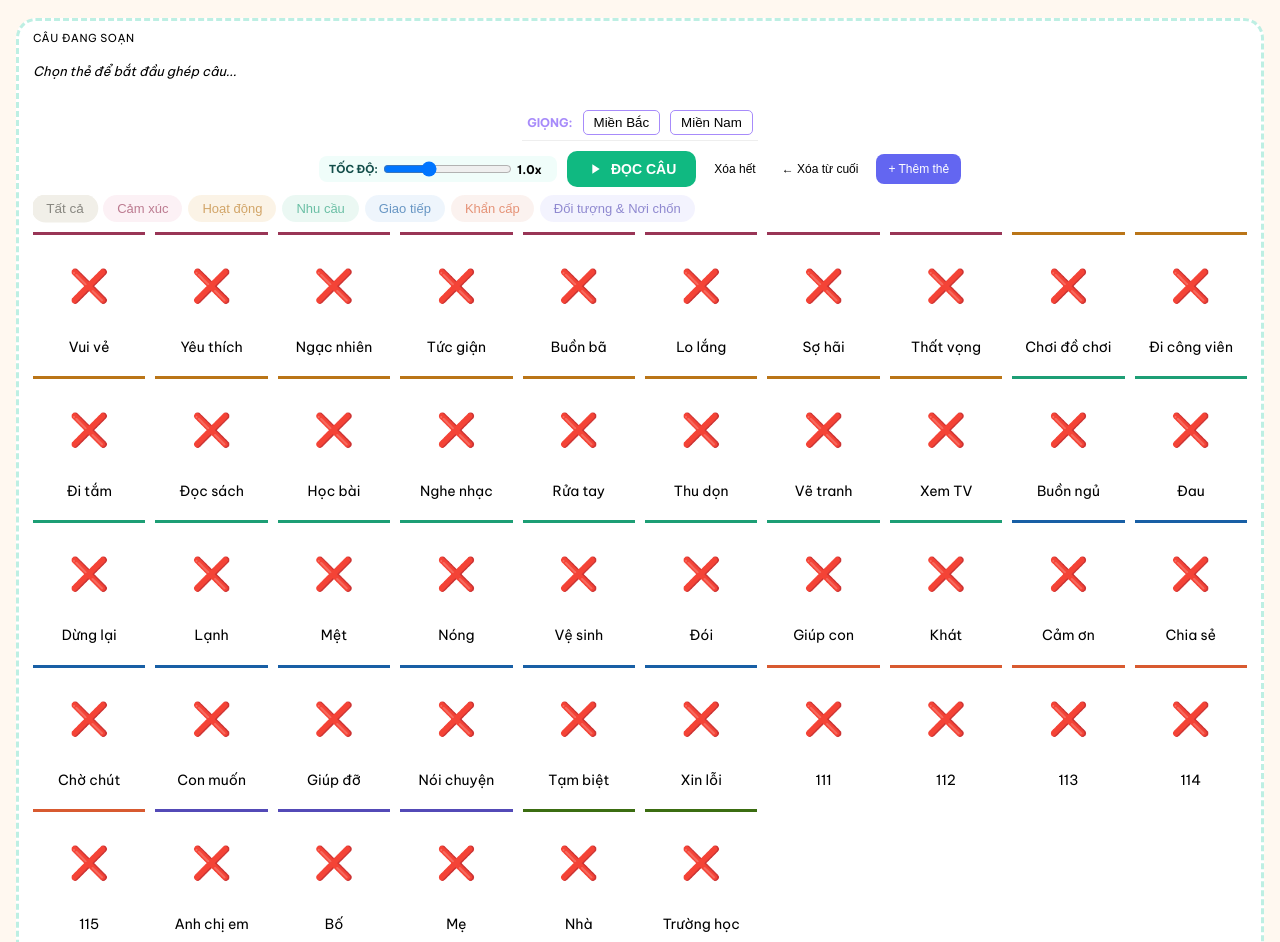
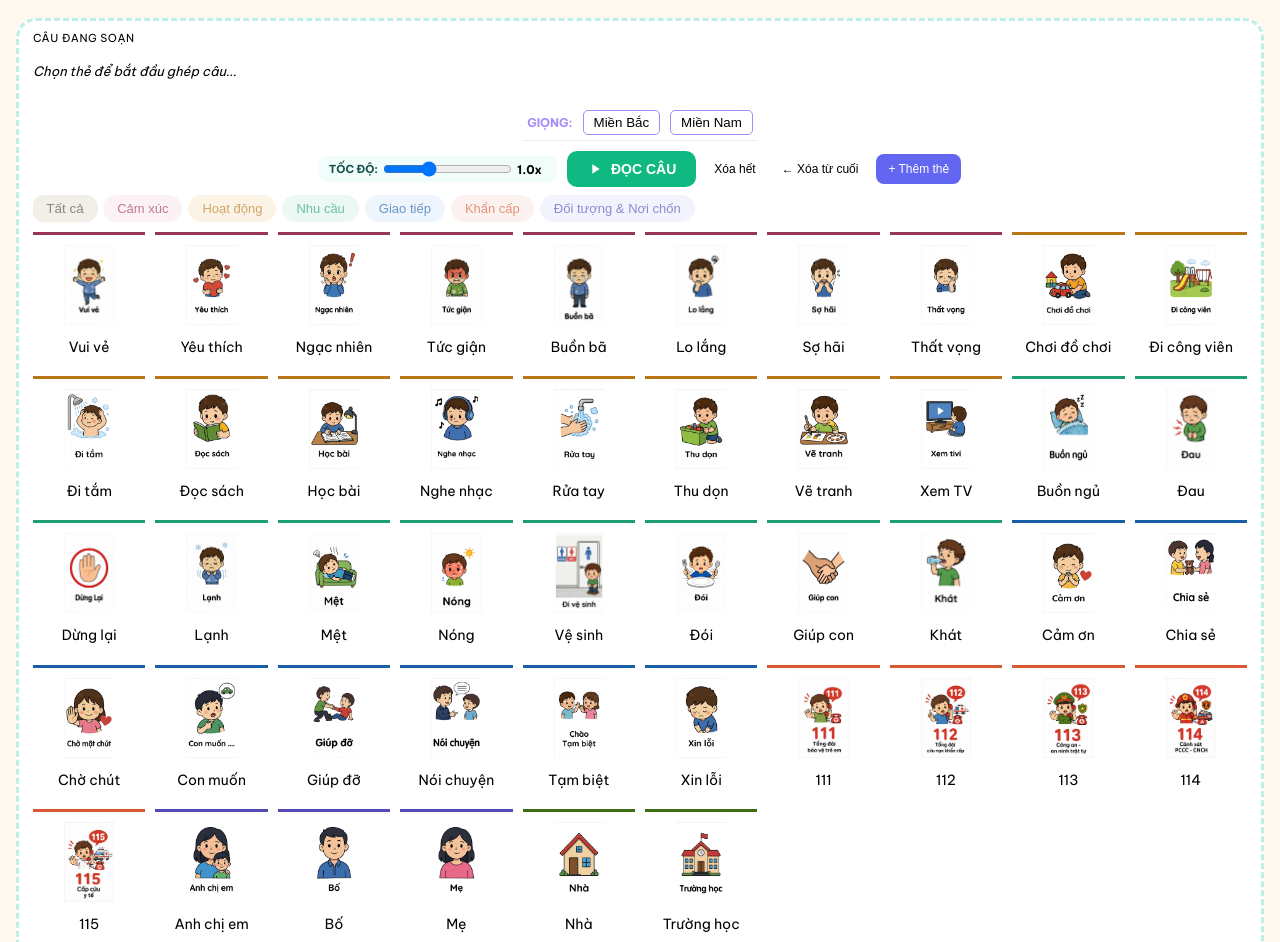
Before and after one commit to duongthingocanh0604-sketch/Soulcard, a plain HTML site: page index.html in a window 1280 px wide. Shown: the part 87-1029 px from the top of the page. Drawn offline with nearby package versions, Linux system fonts and the light colour scheme.

Commit message:
Update index.html

```diff
--- a/index.html
+++ b/index.html
@@ -298,7 +298,7 @@ html, body {
 <div id="sc-header">
   <div id="sc-logo-area">
     <!-- Thêm ảnh logo vào đây -->
-    <img src="images/logo-soulcard.JPG" alt="Soulcard Logo" id="main-logo">
+    <img src="logo-soulcard.JPG" alt="Soulcard Logo" id="main-logo">
 
     <div id="sc-text-group">
       <div id="sc-logo">Soulcard</div>
@@ -365,62 +365,62 @@ const savedCards = JSON.parse(localStorage.getItem('mySoulCards')) || [];
 // Đây là danh sách gốc (giữ nguyên không đổi)
 const defaultCards = [
     // CẢM XÚC (8 thẻ)
-    { id: 101, label: 'Vui vẻ', slug: 'vui-ve', icon: 'images/cam-xuc/vui.png', cat: 'cam-xuc', accent: '#993556', bg: '#FBEAF0' },
-    { id: 102, label: 'Yêu thích', slug: 'yeu-thich', icon: 'images/cam-xuc/yeuthich.jpg', cat: 'cam-xuc', accent: '#993556', bg: '#FBEAF0' },
-    { id: 103, label: 'Ngạc nhiên', slug: 'ngac-nhien', icon: 'images/cam-xuc/ngacnhien.jpg', cat: 'cam-xuc', accent: '#993556', bg: '#FBEAF0' },
-    { id: 104, label: 'Tức giận', slug: 'tuc-gian', icon: 'images/cam-xuc/tucgian.png', cat: 'cam-xuc', accent: '#993556', bg: '#FBEAF0' },
-    { id: 105, label: 'Buồn bã', slug: 'buon', icon: 'images/cam-xuc/buồn.png', cat: 'cam-xuc', accent: '#993556', bg: '#FBEAF0' },
-    { id: 106, label: 'Lo lắng', slug: 'lo-lang', icon: 'images/cam-xuc/lolang.png', cat: 'cam-xuc', accent: '#993556', bg: '#FBEAF0' },
-    { id: 107, label: 'Sợ hãi', slug: 'so-hai', icon: 'images/cam-xuc/sohai.png', cat: 'cam-xuc', accent: '#993556', bg: '#FBEAF0' },
-    { id: 108, label: 'Thất vọng', slug: 'that-vong', icon: 'images/cam-xuc/thatvong.jpg', cat: 'cam-xuc', accent: '#993556', bg: '#FBEAF0' },
+    { id: 101, label: 'Vui vẻ', slug: 'vui-ve', icon: 'cam-xuc/vui.png', cat: 'cam-xuc', accent: '#993556', bg: '#FBEAF0' },
+    { id: 102, label: 'Yêu thích', slug: 'yeu-thich', icon: 'cam-xuc/yeuthich.jpg', cat: 'cam-xuc', accent: '#993556', bg: '#FBEAF0' },
+    { id: 103, label: 'Ngạc nhiên', slug: 'ngac-nhien', icon: 'cam-xuc/ngacnhien.jpg', cat: 'cam-xuc', accent: '#993556', bg: '#FBEAF0' },
+    { id: 104, label: 'Tức giận', slug: 'tuc-gian', icon: 'cam-xuc/tucgian.png', cat: 'cam-xuc', accent: '#993556', bg: '#FBEAF0' },
+    { id: 105, label: 'Buồn bã', slug: 'buon', icon: 'cam-xuc/buồn.png', cat: 'cam-xuc', accent: '#993556', bg: '#FBEAF0' },
+    { id: 106, label: 'Lo lắng', slug: 'lo-lang', icon: 'cam-xuc/lolang.png', cat: 'cam-xuc', accent: '#993556', bg: '#FBEAF0' },
+    { id: 107, label: 'Sợ hãi', slug: 'so-hai', icon: 'cam-xuc/sohai.png', cat: 'cam-xuc', accent: '#993556', bg: '#FBEAF0' },
+    { id: 108, label: 'Thất vọng', slug: 'that-vong', icon: 'cam-xuc/thatvong.jpg', cat: 'cam-xuc', accent: '#993556', bg: '#FBEAF0' },
 
     // HOẠT ĐỘNG (10 thẻ)
-    { id: 201, label: 'Chơi đồ chơi', slug: 'choi-do-choi', icon: 'images/hoat-dong/choidochoi.jpg', cat: 'hoat-dong', accent: '#BA7517', bg: '#FAEEDA' },
-    { id: 202, label: 'Đi công viên', slug: 'di-cong-vien', icon: 'images/hoat-dong/dicongvien.jpg', cat: 'hoat-dong', accent: '#BA7517', bg: '#FAEEDA' },
-    { id: 203, label: 'Đi tắm', slug: 'di-tam', icon: 'images/hoat-dong/ditam.jpg', cat: 'hoat-dong', accent: '#BA7517', bg: '#FAEEDA' },
-    { id: 204, label: 'Đọc sách', slug: 'doc-sach', icon: 'images/hoat-dong/docsach.jpg', cat: 'hoat-dong', accent: '#BA7517', bg: '#FAEEDA' },
-    { id: 205, label: 'Học bài', slug: 'hoc-bai', icon: 'images/hoat-dong/hocbai.jpg', cat: 'hoat-dong', accent: '#BA7517', bg: '#FAEEDA' },
-    { id: 206, label: 'Nghe nhạc', slug: 'nghe-nhac', icon: 'images/hoat-dong/nghenhac.jpg', cat: 'hoat-dong', accent: '#BA7517', bg: '#FAEEDA' },
-    { id: 207, label: 'Rửa tay', slug: 'rua-tay', icon: 'images/hoat-dong/ruatay.jpg', cat: 'hoat-dong', accent: '#BA7517', bg: '#FAEEDA' },
-    { id: 208, label: 'Thu dọn', slug: 'thu-don', icon: 'images/hoat-dong/thudon.jpg', cat: 'hoat-dong', accent: '#BA7517', bg: '#FAEEDA' },
-    { id: 209, label: 'Vẽ tranh', slug: 've-tranh', icon: 'images/hoat-dong/vetranh.jpg', cat: 'hoat-dong', accent: '#BA7517', bg: '#FAEEDA' },
-    { id: 210, label: 'Xem TV', slug: 'xem-tv', icon: 'images/hoat-dong/XEMTV.jpg', cat: 'hoat-dong', accent: '#BA7517', bg: '#FAEEDA' },
+    { id: 201, label: 'Chơi đồ chơi', slug: 'choi-do-choi', icon: 'hoat-dong/choidochoi.jpg', cat: 'hoat-dong', accent: '#BA7517', bg: '#FAEEDA' },
+    { id: 202, label: 'Đi công viên', slug: 'di-cong-vien', icon: 'hoat-dong/dicongvien.jpg', cat: 'hoat-dong', accent: '#BA7517', bg: '#FAEEDA' },
+    { id: 203, label: 'Đi tắm', slug: 'di-tam', icon: 'hoat-dong/ditam.jpg', cat: 'hoat-dong', accent: '#BA7517', bg: '#FAEEDA' },
+    { id: 204, label: 'Đọc sách', slug: 'doc-sach', icon: 'hoat-dong/docsach.jpg', cat: 'hoat-dong', accent: '#BA7517', bg: '#FAEEDA' },
+    { id: 205, label: 'Học bài', slug: 'hoc-bai', icon: 'hoat-dong/hocbai.jpg', cat: 'hoat-dong', accent: '#BA7517', bg: '#FAEEDA' },
+    { id: 206, label: 'Nghe nhạc', slug: 'nghe-nhac', icon: 'hoat-dong/nghenhac.jpg', cat: 'hoat-dong', accent: '#BA7517', bg: '#FAEEDA' },
+    { id: 207, label: 'Rửa tay', slug: 'rua-tay', icon: 'hoat-dong/ruatay.jpg', cat: 'hoat-dong', accent: '#BA7517', bg: '#FAEEDA' },
+    { id: 208, label: 'Thu dọn', slug: 'thu-don', icon: 'hoat-dong/thudon.jpg', cat: 'hoat-dong', accent: '#BA7517', bg: '#FAEEDA' },
+    { id: 209, label: 'Vẽ tranh', slug: 've-tranh', icon: 'hoat-dong/vetranh.jpg', cat: 'hoat-dong', accent: '#BA7517', bg: '#FAEEDA' },
+    { id: 210, label: 'Xem TV', slug: 'xem-tv', icon: 'hoat-dong/XEMTV.jpg', cat: 'hoat-dong', accent: '#BA7517', bg: '#FAEEDA' },
 
     // NHU CẦU (10 thẻ - Có các file đuôi .wav)
-    { id: 301, label: 'Buồn ngủ', slug: 'buon-ngu', icon: 'images/nhu-cau/buongu.PNG', cat: 'nhu-cau', accent: '#1D9E75', bg: '#E1F5EE' },
-    { id: 302, label: 'Đau', slug: 'dau', icon: 'images/nhu-cau/dau.PNG', cat: 'nhu-cau', accent: '#1D9E75', bg: '#E1F5EE' },
-    { id: 303, label: 'Dừng lại', slug: 'dung-lai', icon: 'images/nhu-cau/dunglai.PNG', cat: 'nhu-cau', accent: '#1D9E75', bg: '#E1F5EE' },
-    { id: 304, label: 'Lạnh', slug: 'lanh', icon: 'images/nhu-cau/lạnh.PNG', cat: 'nhu-cau', accent: '#1D9E75', bg: '#E1F5EE' },
-    { id: 305, label: 'Mệt', slug: 'met', icon: 'images/nhu-cau/met.JPG', cat: 'nhu-cau', accent: '#1D9E75', bg: '#E1F5EE' },
-    { id: 306, label: 'Nóng', slug: 'nong', icon: 'images/nhu-cau/nong.JPG', cat: 'nhu-cau', accent: '#1D9E75', bg: '#E1F5EE' },
-    { id: 307, label: 'Vệ sinh', slug: 'di-ve-sinh', icon: 'images/nhu-cau/divesinh.PNG', cat: 'nhu-cau', accent: '#1D9E75', bg: '#E1F5EE' },
-    { id: 308, label: 'Đói', slug: 'doi', icon: 'images/nhu-cau/doi.JPG', cat: 'nhu-cau', accent: '#1D9E75', bg: '#E1F5EE' },
-    { id: 309, label: 'Giúp con', slug: 'giup-con', icon: 'images/nhu-cau/gipcon.PNG', cat: 'nhu-cau', accent: '#1D9E75', bg: '#E1F5EE' },
-    { id: 310, label: 'Khát', slug: 'khat', icon: 'images/nhu-cau/khat.PNG', cat: 'nhu-cau', accent: '#1D9E75', bg: '#E1F5EE' },
+    { id: 301, label: 'Buồn ngủ', slug: 'buon-ngu', icon: 'nhu-cau/buongu.PNG', cat: 'nhu-cau', accent: '#1D9E75', bg: '#E1F5EE' },
+    { id: 302, label: 'Đau', slug: 'dau', icon: 'nhu-cau/dau.PNG', cat: 'nhu-cau', accent: '#1D9E75', bg: '#E1F5EE' },
+    { id: 303, label: 'Dừng lại', slug: 'dung-lai', icon: 'nhu-cau/dunglai.PNG', cat: 'nhu-cau', accent: '#1D9E75', bg: '#E1F5EE' },
+    { id: 304, label: 'Lạnh', slug: 'lanh', icon: 'nhu-cau/lạnh.PNG', cat: 'nhu-cau', accent: '#1D9E75', bg: '#E1F5EE' },
+    { id: 305, label: 'Mệt', slug: 'met', icon: 'nhu-cau/met.JPG', cat: 'nhu-cau', accent: '#1D9E75', bg: '#E1F5EE' },
+    { id: 306, label: 'Nóng', slug: 'nong', icon: 'nhu-cau/nong.JPG', cat: 'nhu-cau', accent: '#1D9E75', bg: '#E1F5EE' },
+    { id: 307, label: 'Vệ sinh', slug: 'di-ve-sinh', icon: 'nhu-cau/divesinh.PNG', cat: 'nhu-cau', accent: '#1D9E75', bg: '#E1F5EE' },
+    { id: 308, label: 'Đói', slug: 'doi', icon: 'nhu-cau/doi.JPG', cat: 'nhu-cau', accent: '#1D9E75', bg: '#E1F5EE' },
+    { id: 309, label: 'Giúp con', slug: 'giup-con', icon: 'nhu-cau/gipcon.PNG', cat: 'nhu-cau', accent: '#1D9E75', bg: '#E1F5EE' },
+    { id: 310, label: 'Khát', slug: 'khat', icon: 'nhu-cau/khat.PNG', cat: 'nhu-cau', accent: '#1D9E75', bg: '#E1F5EE' },
 
     // GIAO TIẾP (8 thẻ)
-    { id: 401, label: 'Cảm ơn', slug: 'cam-on', icon: 'images/giao-tiep-xa-hoi/camon.JPG', cat: 'giao-tiep', accent: '#185FA5', bg: '#E6F1FB' },
-    { id: 402, label: 'Chia sẻ', slug: 'chia-se', icon: 'images/giao-tiep-xa-hoi/chiase.JPG', cat: 'giao-tiep', accent: '#185FA5', bg: '#E6F1FB' },
-    { id: 403, label: 'Chờ chút', slug: 'cho-chut', icon: 'images/giao-tiep-xa-hoi/chomotchut.JPG', cat: 'giao-tiep', accent: '#185FA5', bg: '#E6F1FB' },
-    { id: 404, label: 'Con muốn', slug: 'con-muon', icon: 'images/giao-tiep-xa-hoi/conmuon.JPG', cat: 'giao-tiep', accent: '#185FA5', bg: '#E6F1FB' },
-    { id: 405, label: 'Giúp đỡ', slug: 'giup-do', icon: 'images/giao-tiep-xa-hoi/giupdo.JPG', cat: 'giao-tiep', accent: '#185FA5', bg: '#E6F1FB' },
-    { id: 406, label: 'Nói chuyện', slug: 'noi-chuyen', icon: 'images/giao-tiep-xa-hoi/noichuyen.JPG', cat: 'giao-tiep', accent: '#185FA5', bg: '#E6F1FB' },
-    { id: 407, label: 'Tạm biệt', slug: 'tam-biet', icon: 'images/giao-tiep-xa-hoi/tambiet.JPG', cat: 'giao-tiep', accent: '#185FA5', bg: '#E6F1FB' },
-    { id: 408, label: 'Xin lỗi', slug: 'xin-loi', icon: 'images/giao-tiep-xa-hoi/xinloi.JPG', cat: 'giao-tiep', accent: '#185FA5', bg: '#E6F1FB' },
+    { id: 401, label: 'Cảm ơn', slug: 'cam-on', icon: 'giao-tiep-xa-hoi/camon.JPG', cat: 'giao-tiep', accent: '#185FA5', bg: '#E6F1FB' },
+    { id: 402, label: 'Chia sẻ', slug: 'chia-se', icon: 'giao-tiep-xa-hoi/chiase.JPG', cat: 'giao-tiep', accent: '#185FA5', bg: '#E6F1FB' },
+    { id: 403, label: 'Chờ chút', slug: 'cho-chut', icon: 'giao-tiep-xa-hoi/chomotchut.JPG', cat: 'giao-tiep', accent: '#185FA5', bg: '#E6F1FB' },
+    { id: 404, label: 'Con muốn', slug: 'con-muon', icon: 'giao-tiep-xa-hoi/conmuon.JPG', cat: 'giao-tiep', accent: '#185FA5', bg: '#E6F1FB' },
+    { id: 405, label: 'Giúp đỡ', slug: 'giup-do', icon: 'giao-tiep-xa-hoi/giupdo.JPG', cat: 'giao-tiep', accent: '#185FA5', bg: '#E6F1FB' },
+    { id: 406, label: 'Nói chuyện', slug: 'noi-chuyen', icon: 'giao-tiep-xa-hoi/noichuyen.JPG', cat: 'giao-tiep', accent: '#185FA5', bg: '#E6F1FB' },
+    { id: 407, label: 'Tạm biệt', slug: 'tam-biet', icon: 'giao-tiep-xa-hoi/tambiet.JPG', cat: 'giao-tiep', accent: '#185FA5', bg: '#E6F1FB' },
+    { id: 408, label: 'Xin lỗi', slug: 'xin-loi', icon: 'giao-tiep-xa-hoi/xinloi.JPG', cat: 'giao-tiep', accent: '#185FA5', bg: '#E6F1FB' },
 
     // KHẨN CẤP (5 thẻ)
-    { id: 501, label: '111', slug: '111', icon: 'images/sdt-khan-cap/111.JPG', cat: 'khan-cap', accent: '#D85A30', bg: '#FAEECA' },
-    { id: 502, label: '112', slug: '112', icon: 'images/sdt-khan-cap/112.JPG', cat: 'khan-cap', accent: '#D85A30', bg: '#FAEECA' },
-    { id: 503, label: '113', slug: '113', icon: 'images/sdt-khan-cap/113.JPG', cat: 'khan-cap', accent: '#D85A30', bg: '#FAEECA' },
-    { id: 504, label: '114', slug: '114', icon: 'images/sdt-khan-cap/114.JPG', cat: 'khan-cap', accent: '#D85A30', bg: '#FAEECA' },
-    { id: 505, label: '115', slug: '115', icon: 'images/sdt-khan-cap/115.JPG', cat: 'khan-cap', accent: '#D85A30', bg: '#FAEECA' },
+    { id: 501, label: '111', slug: '111', icon: 'sdt-khan-cap/111.JPG', cat: 'khan-cap', accent: '#D85A30', bg: '#FAEECA' },
+    { id: 502, label: '112', slug: '112', icon: 'sdt-khan-cap/112.JPG', cat: 'khan-cap', accent: '#D85A30', bg: '#FAEECA' },
+    { id: 503, label: '113', slug: '113', icon: 'sdt-khan-cap/113.JPG', cat: 'khan-cap', accent: '#D85A30', bg: '#FAEECA' },
+    { id: 504, label: '114', slug: '114', icon: 'sdt-khan-cap/114.JPG', cat: 'khan-cap', accent: '#D85A30', bg: '#FAEECA' },
+    { id: 505, label: '115', slug: '115', icon: 'sdt-khan-cap/115.JPG', cat: 'khan-cap', accent: '#D85A30', bg: '#FAEECA' },
 
     // ĐỐI TƯỢNG & NƠI CHỐN (5 thẻ)
-    { id: 601, label: 'Anh chị em', slug: 'anh-chi-em', icon: 'images/doi-tuong-va-noi-chon/anhchiem.JPG', cat: 'doi-tuong-noi-chon', accent: '#534AB7', bg: '#EEEDFE' },
-    { id: 602, label: 'Bố', slug: 'bo', icon: 'images/doi-tuong-va-noi-chon/bô.JPG', cat: 'doi-tuong-noi-chon', accent: '#534AB7', bg: '#EEEDFE' },
-    { id: 603, label: 'Mẹ', slug: 'me', icon: 'images/doi-tuong-va-noi-chon/me.JPG', cat: 'doi-tuong-noi-chon', accent: '#534AB7', bg: '#EEEDFE' },
-    { id: 701, label: 'Nhà', slug: 'nha', icon: 'images/doi-tuong-va-noi-chon/nha.JPG', cat: 'doi-tuong-noi-chon', accent: '#3B6D11', bg: '#EAF3DE' },
-    { id: 702, label: 'Trường học', slug: 'truong', icon: 'images/doi-tuong-va-noi-chon/truong.JPG', cat: 'doi-tuong-noi-chon', accent: '#3B6D11', bg: '#EAF3DE' }
+    { id: 601, label: 'Anh chị em', slug: 'anh-chi-em', icon: 'doi-tuong-va-noi-chon/anhchiem.JPG', cat: 'doi-tuong-noi-chon', accent: '#534AB7', bg: '#EEEDFE' },
+    { id: 602, label: 'Bố', slug: 'bo', icon: 'doi-tuong-va-noi-chon/bô.JPG', cat: 'doi-tuong-noi-chon', accent: '#534AB7', bg: '#EEEDFE' },
+    { id: 603, label: 'Mẹ', slug: 'me', icon: 'doi-tuong-va-noi-chon/me.JPG', cat: 'doi-tuong-noi-chon', accent: '#534AB7', bg: '#EEEDFE' },
+    { id: 701, label: 'Nhà', slug: 'nha', icon: 'doi-tuong-va-noi-chon/nha.JPG', cat: 'doi-tuong-noi-chon', accent: '#3B6D11', bg: '#EAF3DE' },
+    { id: 702, label: 'Trường học', slug: 'truong', icon: 'doi-tuong-va-noi-chon/truong.JPG', cat: 'doi-tuong-noi-chon', accent: '#3B6D11', bg: '#EAF3DE' }
 ];
 let CARDS = [...defaultCards, ...savedCards];
 let sentence = [];
@@ -529,7 +529,7 @@ async function speakMessage() {
         return new Promise((resolve) => {
             const wavFiles = ['buon-ngu', 'dau', 'di-ve-sinh', 'doi', 'dung-lai', 'giup-con', 'khat', 'lanh', 'met'];
             const ext = wavFiles.includes(slug) ? 'wav' : 'mp3';
-            const audioPath = `images/${currentRegion}/${slug}.${ext}`;
+            const audioPath = `${currentRegion}/${slug}.${ext}`;
 
             const audio = new Audio(audioPath);
             audio.playbackRate = speed; // Áp dụng tốc độ chọn trên thanh trượt
```
